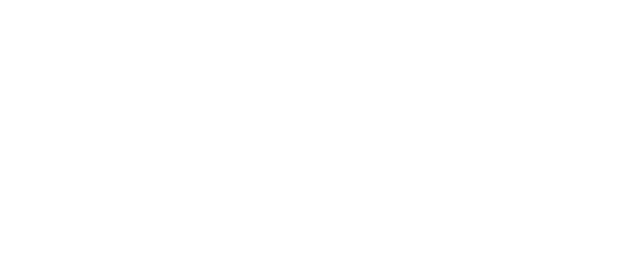
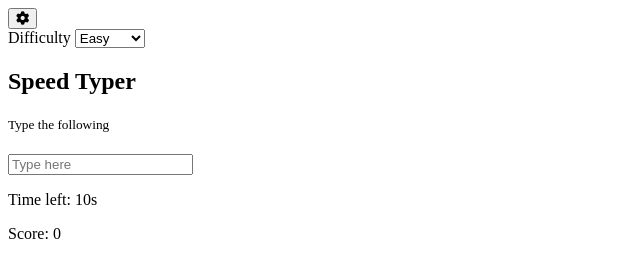
Before and after one commit to jeffKimball/speed-typer, a plain HTML site: page index.html in a window 1280 px wide. Shown: the whole page, without its empty margins (0-640 px from the left). Drawn offline with Linux system fonts and the light colour scheme.

Commit message:
add HTML markup

```diff
--- a/index.html
+++ b/index.html
@@ -4,10 +4,52 @@
     <meta charset="UTF-8">
     <meta http-equiv="X-UA-Compatible" content="IE=edge">
     <meta name="viewport" content="width=device-width, initial-scale=1.0">
+    <link rel="stylesheet" href="https://cdnjs.cloudflare.com/ajax/libs/font-awesome/6.0.0-beta2/css/all.min.css" integrity="sha512-YWzhKL2whUzgiheMoBFwW8CKV4qpHQAEuvilg9FAn5VJUDwKZZxkJNuGM4XkWuk94WCrrwslk8yWNGmY1EduTA==" crossorigin="anonymous" referrerpolicy="no-referrer" />
     <link rel="stylesheet" href="style.css">
-    <title>Document</title>
+    <title>Speed Typer</title>
 </head>
 <body>
+
+    <button id="settings-btn" class="settings-btn">
+        <i class="fas fa-cog"></i>
+    </button>
+
+    <div id="settings" class="settings">
+        <form id="settings-form">
+            <div>
+                <label for="difficulty">Difficulty</label>
+                <select id="difficulty">
+                    <option value="easy">Easy</option>
+                    <option value="medium">Medium</option>
+                    <option value="hard">Hard</option>
+                </select>
+            </div>
+        </form>
+    </div>
+
+    <div class="container">
+        <h2>Speed Typer</h2>
+        <small>Type the following</small>
+
+        <h1 id="word"></h1>
+
+        <input
+            type="text"
+            id="text"
+            autocomplete="off"
+            placeholder="Type here"
+        />
+
+        <p class="time-container">
+            Time left: <span id-"time">10s</span>
+        </p>
+
+        <p class="score-container">
+            Score: <span id="score">0</span>
+        </p>
+
+        <div id="end-game-container" class="end-game-container"></div>
+    </div>
 
 
 
```
